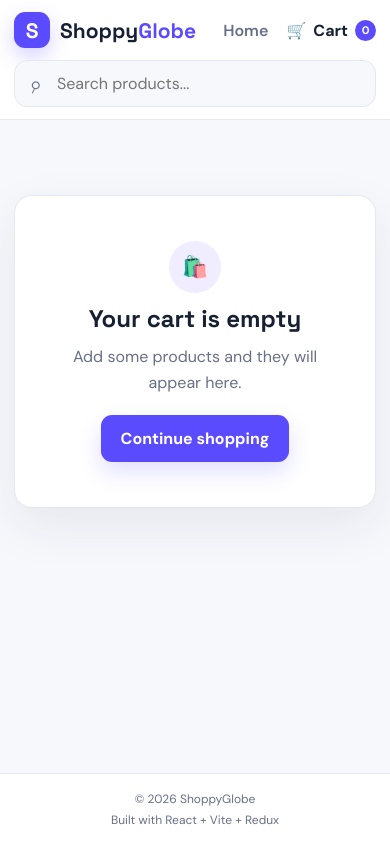
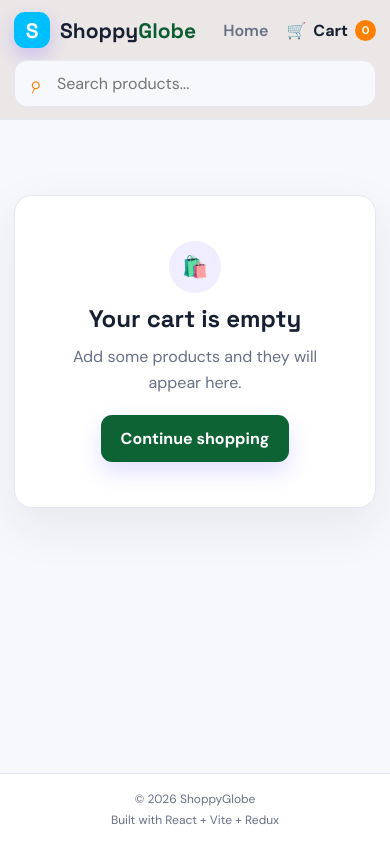
Before and after one commit to debgourab/ShoppyGlobe-React, a React (Vite) app: page /cart in a window 390 px wide. Built offline with nearby package versions, Linux system fonts and the light colour scheme.

Commit message:
Update application styling and responsive layout

```diff
--- a/src/styles/index.css
+++ b/src/styles/index.css
@@ -10,8 +10,8 @@
   --ink: #172033;
   --muted: #687086;
   --line: #e5e8f0;
-  --primary: #5b4bff;
-  --primary-dark: #4739df;
+  --primary: #0e6334;
+  --primary-dark: #a822d1;
   --soft-primary: #efedff;
   --white: #ffffff;
   --success: #169b62;
@@ -36,32 +36,32 @@ img { display: block; max-width: 100%; }
 
 /* ===== HEADER ===== */
 .site-header {
-  position: sticky; top: 0; z-index: 50; background: rgba(255,255,255,.94);
+  position: sticky; top: 0; z-index: 50; background: #ece7e7;
   backdrop-filter: blur(18px); border-bottom: 1px solid var(--line);
 }
 .header-inner { min-height: 76px; display: flex; align-items: center; gap: 28px; }
 .brand { display: flex; align-items: center; gap: 10px; font-family: "Space Grotesk", sans-serif; font-size: 21px; font-weight: 700; white-space: nowrap; }
-.brand > span:last-child > span { color: var(--primary); }
-.brand-mark { width: 36px; height: 36px; display: grid; place-items: center; border-radius: 11px; color: white; background: var(--primary); box-shadow: 0 8px 20px rgba(91,75,255,.25); }
+.brand > span:last-child > span { color: #0c5d31; }
+.brand-mark { width: 36px; height: 36px; display: grid; place-items: center; border-radius: 11px; color: white; background: #00bfff; box-shadow: 0 8px 20px rgba(91,75,255,.25); }
 
 .search-box { flex: 1; max-width: 470px; margin-inline: auto; position: relative; }
 .search-box input { width: 100%; border: 1px solid var(--line); border-radius: 13px; background: #f7f8fc; padding: 12px 15px 12px 42px; outline: none; color: var(--ink); transition: .2s; }
 .search-box input:focus { border-color: #b7b0ff; background: white; box-shadow: 0 0 0 4px rgba(91,75,255,.08); }
-.search-icon { position: absolute; left: 15px; top: 9px; font-size: 23px; color: var(--muted); transform: rotate(-20deg); }
+.search-icon { position: absolute; left: 15px; top: 9px; font-size: 23px; color: #ff8000; transform: rotate(-20deg); }
 
 .nav-links { display: flex; align-items: center; gap: 18px; }
 .nav-link { color: var(--muted); font-weight: 600; }
-.nav-link.active { color: var(--primary); }
+.nav-link.active { color: black; }
 .cart-link { position: relative; display: flex; align-items: center; gap: 7px; font-weight: 700; }
-.cart-badge { min-width: 21px; height: 21px; padding: 0 5px; display: grid; place-items: center; border-radius: 99px; background: var(--primary); color: white; font-size: 11px; }
+.cart-badge { min-width: 21px; height: 21px; padding: 0 5px; display: grid; place-items: center; border-radius: 99px; background: #ff8000; color: white; font-size: 11px; }
 
 /* ===== HERO ===== */
 .hero { overflow: hidden; background: linear-gradient(135deg, #f1efff 0%, #fafbff 58%, #eef9ff 100%); border-bottom: 1px solid var(--line); }
 .hero-inner { min-height: 455px; display: grid; grid-template-columns: 1.05fr .95fr; align-items: center; }
 .hero-copy { padding-block: 60px; }
-.eyebrow { margin: 0 0 10px; text-transform: uppercase; letter-spacing: .14em; color: var(--primary); font-size: 11px; font-weight: 800; }
+.eyebrow { margin: 0 0 10px; text-transform: uppercase; letter-spacing: .14em; color: #00C2FF; font-size: 11px; font-weight: 800; }
 .hero h1 { margin: 0; font-family: "Space Grotesk", sans-serif; font-size: clamp(42px, 6vw, 70px); line-height: .99; letter-spacing: -.055em; }
-.hero h1 span { color: var(--primary); }
+.hero h1 span { color: #0c5d31; }
 .hero-text { max-width: 580px; color: var(--muted); line-height: 1.7; font-size: 17px; margin: 22px 0 30px; }
 .primary-btn { border: 0; border-radius: 11px; display: inline-flex; justify-content: center; align-items: center; gap: 9px; background: var(--primary); color: white; padding: 13px 20px; font-weight: 700; box-shadow: 0 10px 22px rgba(91,75,255,.18); transition: transform .2s, background .2s; }
 .primary-btn:hover { background: var(--primary-dark); transform: translateY(-2px); }
```
